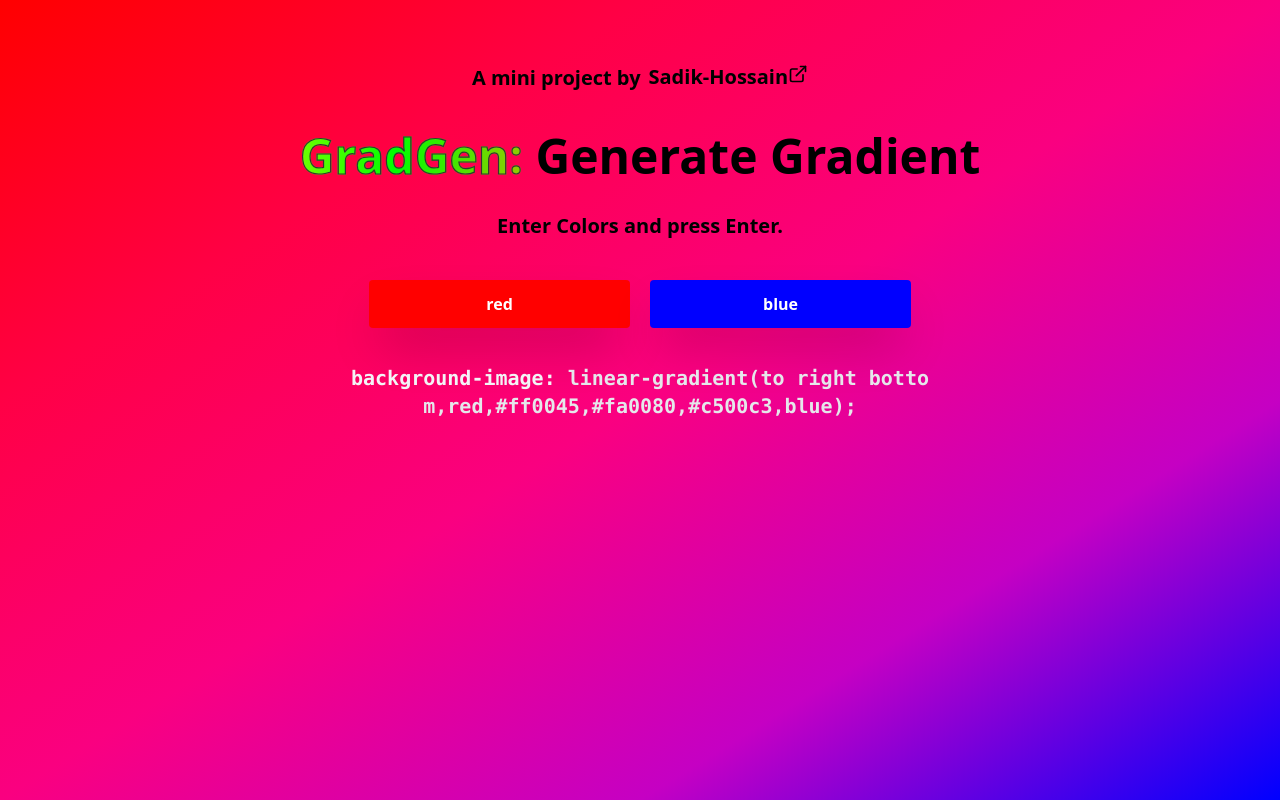
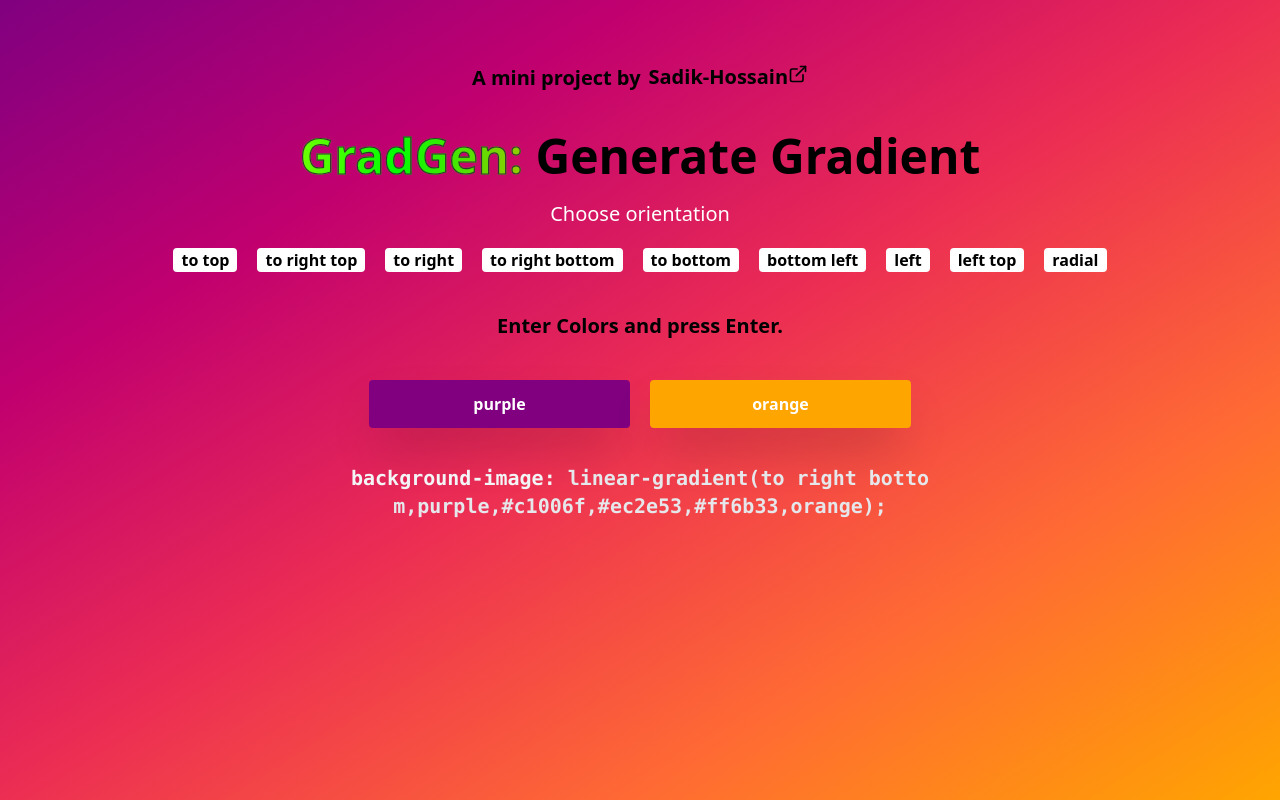
Before and after one commit to Sadik-Hossain/gradgen, a React (Vite) app: page / in a window 1280 px wide. Built offline with nearby package versions, Linux system fonts and the light colour scheme.

Commit message:
orientation  added

```diff
--- a/src/App.jsx
+++ b/src/App.jsx
@@ -3,8 +3,8 @@ import { useState, useRef, useEffect } from "react";
 import { FiExternalLink } from "react-icons/fi";
 import "./App.css";
 function App() {
-  const [color1, setColor1] = useState("red");
-  const [color2, setColor2] = useState("blue");
+  const [color1, setColor1] = useState("purple");
+  const [color2, setColor2] = useState("orange");
   const [error, setError] = useState("");
   const [direction, setDirection] = useState("linear-gradient");
   const [generated1, setGenerated1] = useState("");
@@ -26,10 +26,19 @@ function App() {
   useEffect(() => {
     generateColors();
   });
+  const changeOrientation = function (ori) {
+    if (ori === "circle") {
+      setDirection("radial-gradient");
+      setOrientation(ori);
+    } else {
+      setDirection("linear-gradient");
+      setOrientation(ori);
+    }
+  };
+
   const generateColors = function () {
     if (chroma.valid(color1) && chroma.valid(color2)) {
       let colorSplit = chroma.scale([color1, color2]).mode("lch").colors(5);
-      console.log(colorSplit);
       setGenerated1(colorSplit[1]);
       setGenerated2(colorSplit[2]);
       setGenerated3(colorSplit[3]);
@@ -99,11 +108,87 @@ function App() {
           <h1 className="md:text-5xl text-black font-extrabold text-center text-2xl">
             <span className="text-grad ">GradGen:</span> Generate Gradient
           </h1>
+          <h2 className="text-xl text-white text-center py-3 mt-2">
+            Choose orientation
+          </h2>
+
+          <div className="flex items-center justify-center p-2 gap-2 flex-wrap md:gap-5">
+            <button
+              title="to top"
+              className="bg-white  rounded px-2 font-semibold"
+              onClick={() => changeOrientation("to top")}
+            >
+              to top
+            </button>
+
+            <button
+              title="to right top"
+              className="bg-white  rounded px-2 font-semibold"
+              onClick={() => changeOrientation("to right top")}
+            >
+              to right top
+            </button>
+
+            <button
+              title="to right"
+              className="bg-white  rounded px-2 font-semibold"
+              onClick={() => changeOrientation("to right")}
+            >
+              to right
+            </button>
+
+            <button
+              title="to right bottom"
+              className="bg-white  rounded px-2 font-semibold"
+              onClick={() => changeOrientation("to right bottom")}
+            >
+              to right bottom
+            </button>
+
+            <button
+              title="to bottom"
+              className="bg-white  rounded px-2 font-semibold"
+              onClick={() => changeOrientation("to bottom")}
+            >
+              to bottom
+            </button>
+
+            <button
+              title="to bottom left"
+              className="bg-white  rounded px-2 font-semibold"
+              onClick={() => changeOrientation("to bottom left")}
+            >
+              bottom left
+            </button>
+
+            <button
+              title="to left"
+              className="bg-white  rounded px-2 font-semibold"
+              onClick={() => changeOrientation("to left")}
+            >
+              left
+            </button>
+
+            <button
+              title="to left top"
+              className="bg-white  rounded px-2 font-semibold"
+              onClick={() => changeOrientation("to left top")}
+            >
+              left top
+            </button>
+
+            <button
+              className="bg-white  rounded px-2 font-semibold"
+              onClick={() => changeOrientation("circle")}
+            >
+              radial
+            </button>
+          </div>
           <h2 className="text-xl text-black text-center py-3 mt-5 font-semibold">
             Enter Colors and press Enter.
           </h2>
           <div className=" text-center py-2 rounded mb-3  text-white w-40 mx-auto">
-            <h2 className="bg-amber-700">{error}</h2>
+            <h2 className="bg-red-400">{error}</h2>
           </div>
           {/*
         //* taking input
```
